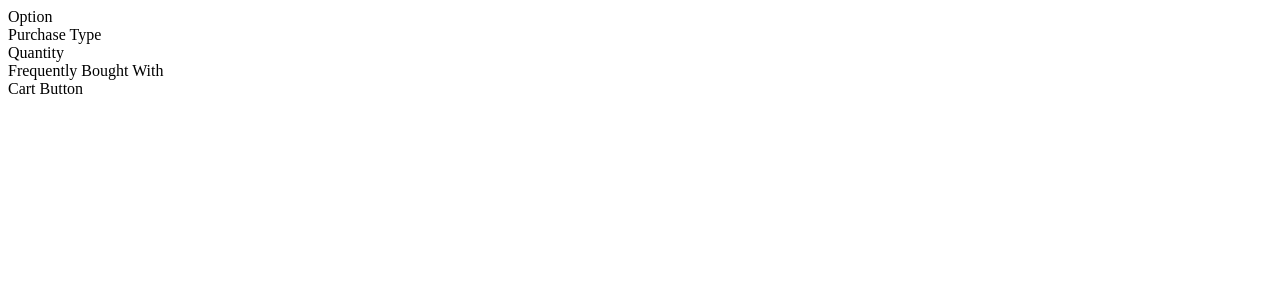
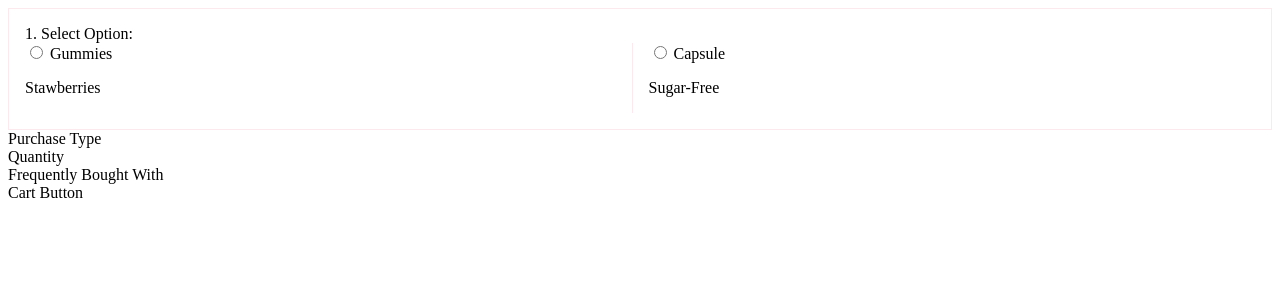
Before and after one commit to AnnaTDinh/O-Positiv-Technical-Assessment, a React (Create React App) app in the folder client/: page / in a window 1280 px wide. Shown: the top 300 px of the page. Built offline with nearby package versions, Linux system fonts and the light colour scheme; the HTML template or start-up script is replaced by a standard one.

Commit message:
option completed

```diff
--- a/client/src/components/option/Option.jsx
+++ b/client/src/components/option/Option.jsx
@@ -1,7 +1,38 @@
 import './Option.scss';
 
-function Option() {
-  return <section className="option">Option</section>;
+function Option({ option, setOption }) {
+  return (
+    <section className="option-container">
+      <section className="title">1. Select Option:</section>
+      <section className="options" onChange={(e) => setOption(e.target.value)}>
+        <section className="options-choice">
+          <section className="bold">
+            <input
+              type="radio"
+              value="gummies"
+              name="option"
+              checked={option === 'gummies'}
+            />{' '}
+            Gummies
+          </section>
+          <p>Stawberries</p>
+        </section>
+
+        <section className="options-choice">
+          <section className="bold">
+            <input
+              type="radio"
+              value="capsule"
+              checked={option === 'capsule'}
+              name="option"
+            />{' '}
+            Capsule
+          </section>
+          <p>Sugar-Free</p>
+        </section>
+      </section>
+    </section>
+  );
 }
 
 export default Option;
--- a/client/src/components/option/Option.scss
+++ b/client/src/components/option/Option.scss
@@ -0,0 +1,22 @@
+.option-container {
+  display: flex;
+  justify-content: flex-start;
+  flex-direction: column;
+  padding: 16px;
+  border: 1px solid #fce9ed;
+
+  .options {
+    display: flex;
+
+    .options-choice {
+      display: flex;
+      flex-direction: column;
+      width: 50%;
+
+      &:nth-child(2) {
+        border-left: 1px solid #fce9ed;
+        padding-left: 16px;
+      }
+    }
+  }
+}
```
